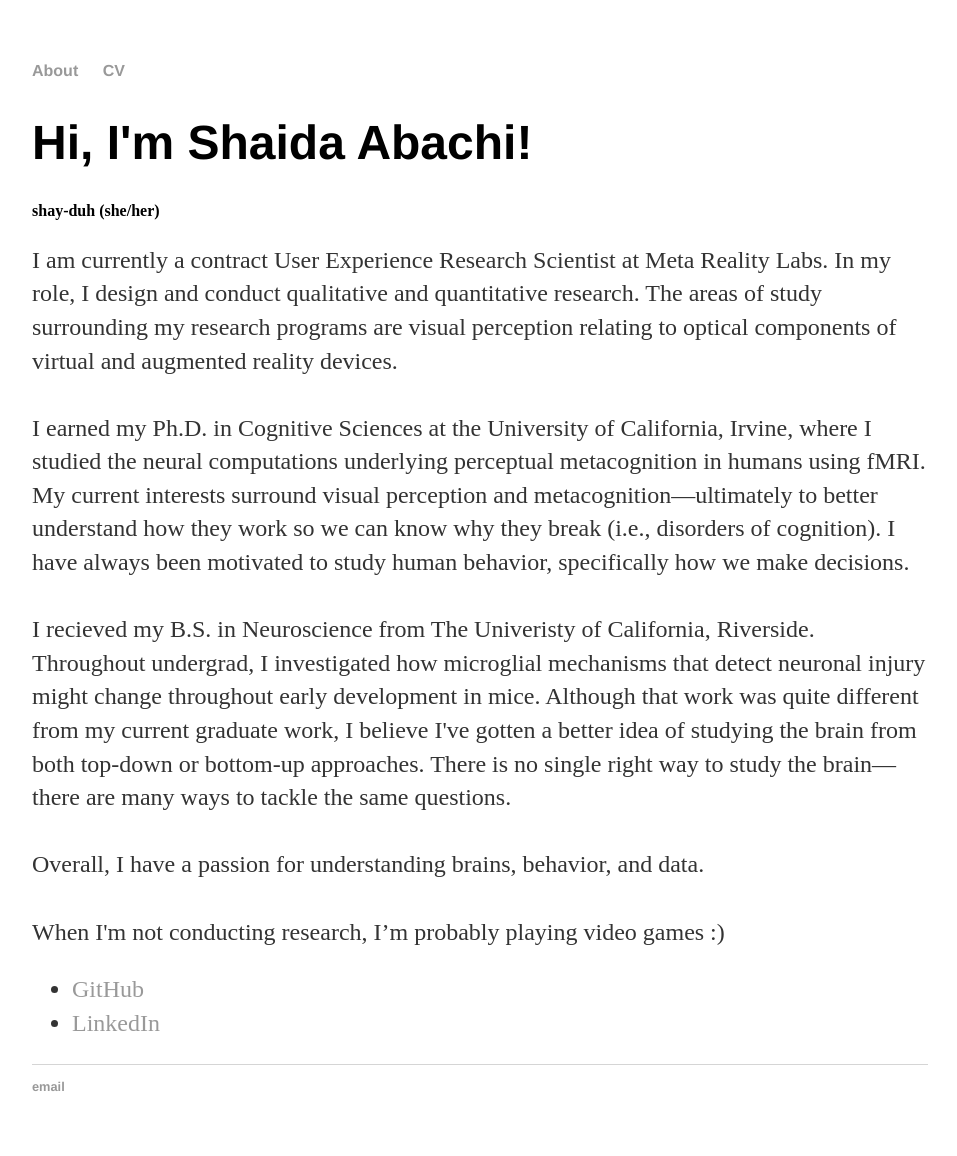
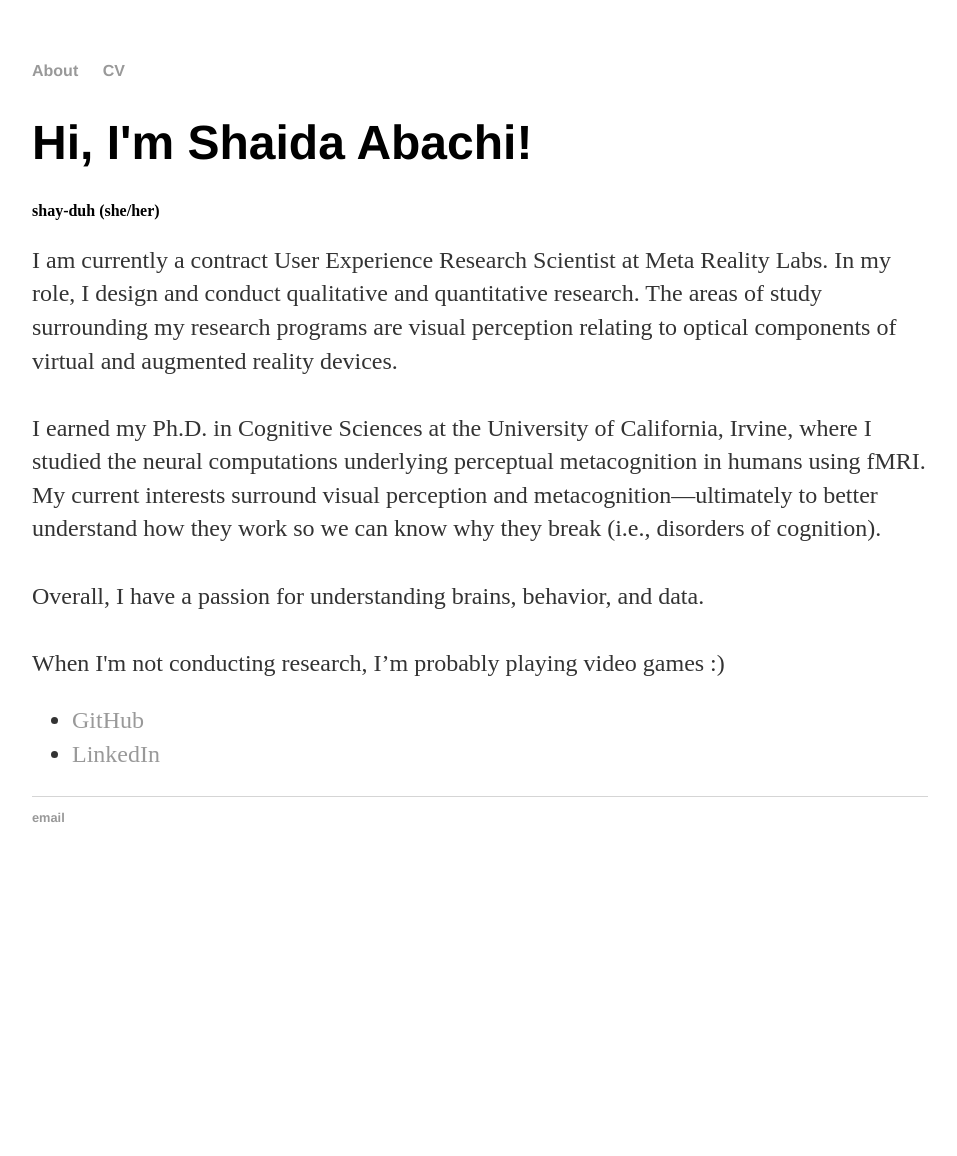
Before and after one commit to shaida-abachi/shaida-abachi.github.io, a Jekyll site: the page built from index.html, in a window 1280 px wide. Shown: the whole page, without its empty margins (160-1117 px from the left). Built offline with Jekyll 4.4.1, drawn with Linux system fonts in a browser that asks for light colours; after the commit the page ends 900 px from its top, so only the background shows below that.

Commit message:
Update index.html

```diff
--- a/index.html
+++ b/index.html
@@ -24,14 +24,7 @@ title: Shaida Abachi
 				I earned my Ph.D. in Cognitive Sciences at the University of California, Irvine, where I studied
 				the neural computations underlying perceptual metacognition in humans using fMRI.
 				My current interests surround visual perception and metacognition—ultimately to better
-				understand how they work so we can know why they break (i.e., disorders of cognition). I have always been
-				motivated to study human behavior, specifically how we make decisions.<br><br>
-
-				I recieved my B.S. in Neuroscience from The Univeristy of California, Riverside. Throughout undergrad, I
-				investigated how microglial mechanisms that detect neuronal injury might change throughout early development in mice.
-				Although that work was quite different from my current graduate work, I believe I've gotten a better idea of studying the brain from
-				both top-down or bottom-up approaches. There is no single right way to study the brain—there are many
-				ways to tackle the same questions.<br><br>
+				understand how they work so we can know why they break (i.e., disorders of cognition).<br><br>
 
 				Overall, I have a passion for understanding brains, behavior, and data.<br><br>
 
```
